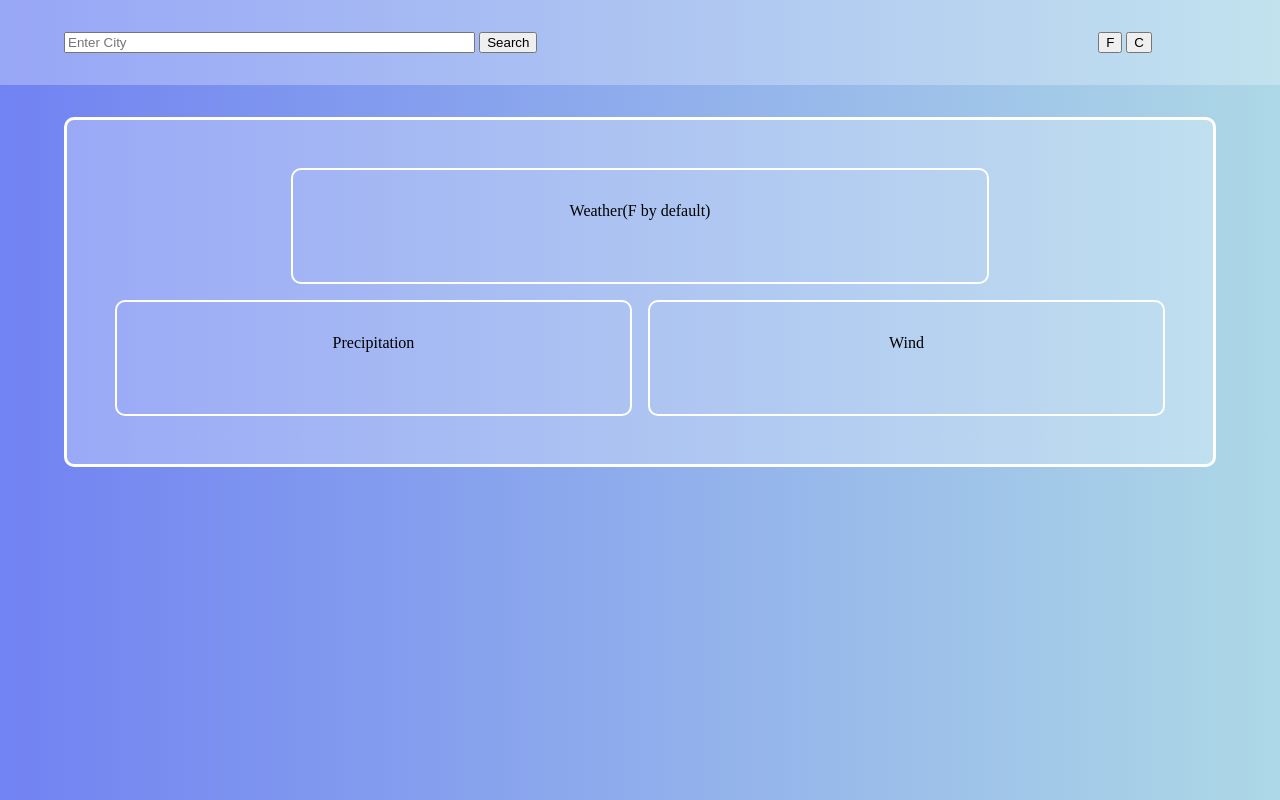
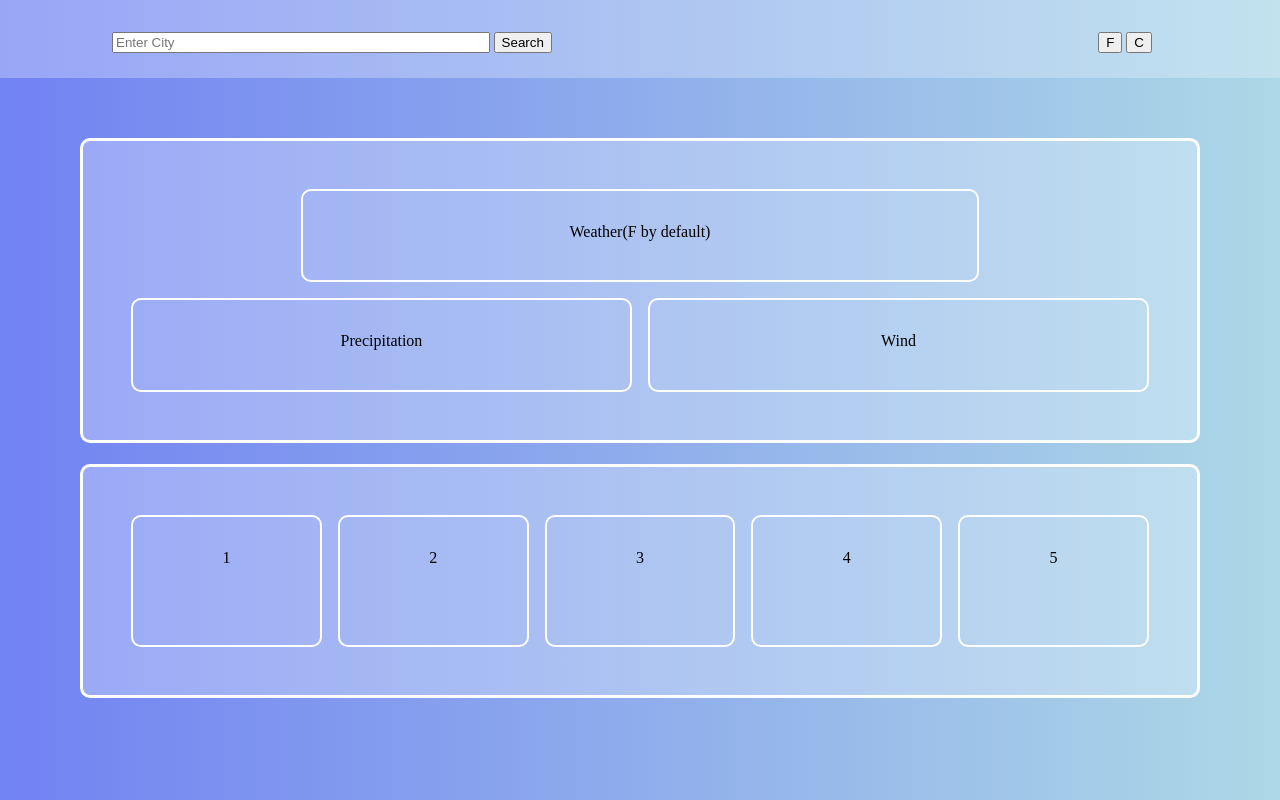
Before and after one commit to NedimM24/Weather-App, a website built with webpack: page src/template.html in a window 1280 px wide. Built offline with nearby package versions, Linux system fonts and the light colour scheme.

Commit message:
styled the footer. 5 boxes for a 5day weather forecast

```diff
--- a/src/style.css
+++ b/src/style.css
@@ -11,6 +11,8 @@ body{
 
 #container{
     display: grid;
+    grid-template-columns: 1fr;
+    grid-auto-rows: .75fr 1.5fr .2fr;
 
 }
 
@@ -20,10 +22,11 @@ body{
     grid-template-columns: 1fr 1fr;
     padding: 2rem;
     background-color: rgb(240 248 255 / 30%);
+    height: 10%;
 }
 
 .h-left{
-    margin-left: 2rem;
+    margin-left: 5rem;
 }
 
 #search{
@@ -46,7 +49,8 @@ body{
     height: 70%;
     background-color: rgb(240 248 255 / 30%);
     border-radius: 10px;
-    margin: 2rem 4rem;
+    margin-left: 5rem;
+    margin-right: 5rem;
     border: 3px solid white;
     gap: 1rem;
 }
@@ -75,3 +79,32 @@ body{
     border-radius: 10px;
     padding: 2rem;
 }
+
+/* footer */
+.footer{
+    display: grid;
+    grid-template-columns: repeat(5, 1fr);
+
+    grid-row-start: 4;
+    grid-row-end: 5;
+
+    padding: 3rem;
+    height: 70%;
+    background-color: rgb(240 248 255 / 30%);
+    border-radius: 10px;
+    margin-left: 5rem;
+    margin-right: 5rem;
+    border: 3px solid white;
+    gap: 1rem;
+}
+
+.forecast-1,
+.forecast-2,
+.forecast-3,
+.forecast-4,
+.forecast-5{
+    text-align: center;
+    border: solid 2px white;
+    border-radius: 10px;
+    padding: 2rem;
+}
--- a/src/template.html
+++ b/src/template.html
@@ -23,6 +23,7 @@
         </div>
 
         <!-- Body will contain current city temp, wind, and precipitation-->
+
          <div class="body">
             <div class="b-top">Weather(F by default)</div>
             <div class="b-left">Precipitation</div>
@@ -31,6 +32,15 @@
 
           <!-- Footer will contain a 5 day forecast -->
 
+
+          <div class="footer">
+            <div class="forecast-1">1</div>
+            <div class="forecast-2">2</div>
+            <div class="forecast-3">3</div>
+            <div class="forecast-4">4</div>
+            <div class="forecast-5">5</div>
+          </div>
+
      </div>
 
   </body>
```
